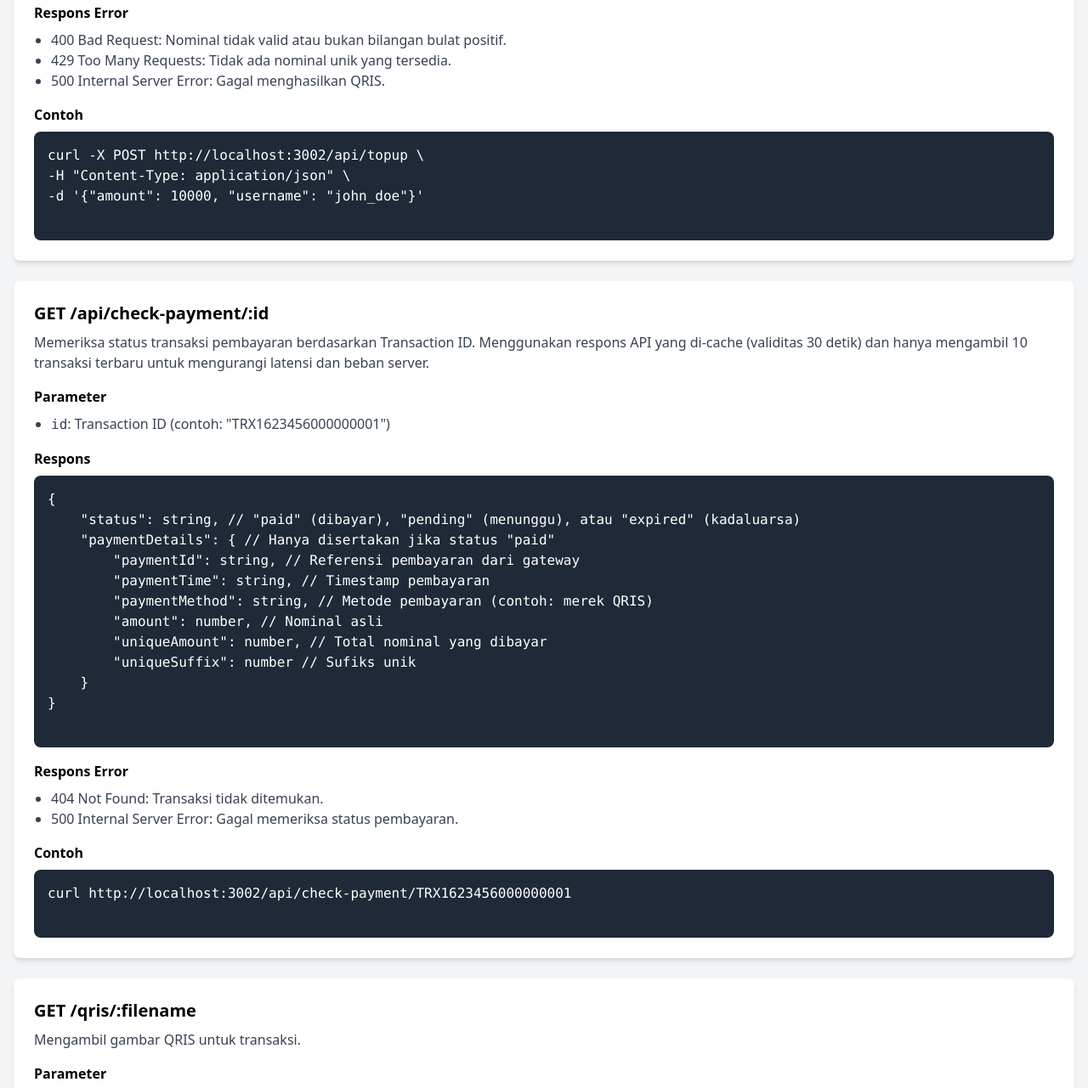
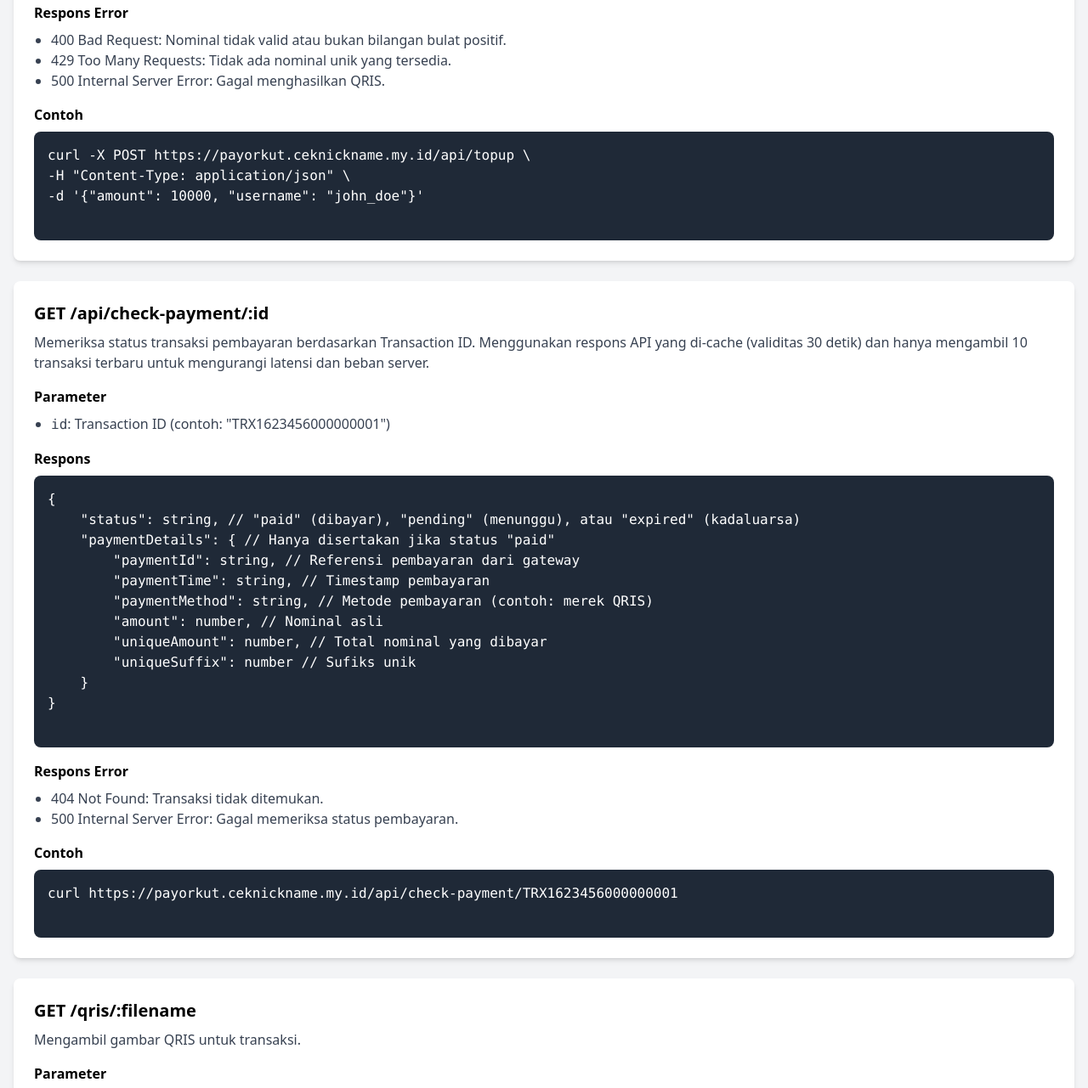
Before and after one commit to XshopTopup/PaymentGatewayOrkut, a website: page index.html in a window 1280 px wide. Shown: the part 1007-2288 px from the top of the page at 85% size. Drawn offline with nearby package versions, Linux system fonts and the light colour scheme.

Commit message:
Update index.html

```diff
--- a/index.html
+++ b/index.html
@@ -67,7 +67,7 @@
 
                 <h4 class="font-semibold mb-2 mt-4">Contoh</h4>
                 <pre class="bg-gray-800 text-white p-4 rounded-lg overflow-x-auto">
-curl -X POST http://localhost:3002/api/topup \
+curl -X POST https://payorkut.ceknickname.my.id/api/topup \
 -H "Content-Type: application/json" \
 -d '{"amount": 10000, "username": "john_doe"}'
                 </pre>
@@ -109,7 +109,7 @@ curl -X POST http://localhost:3002/api/topup \
 
                 <h4 class="font-semibold mb-2 mt-4">Contoh</h4>
                 <pre class="bg-gray-800 text-white p-4 rounded-lg overflow-x-auto">
-curl http://localhost:3002/api/check-payment/TRX1623456000000001
+curl https://payorkut.ceknickname.my.id/api/check-payment/TRX1623456000000001
                 </pre>
             </div>
 
@@ -181,4 +181,4 @@ curl http://localhost:3002/api/check-payment/TRX1623456000000001
         </div>
     </footer>
 </body>
-</html>
+                    </html>
```
